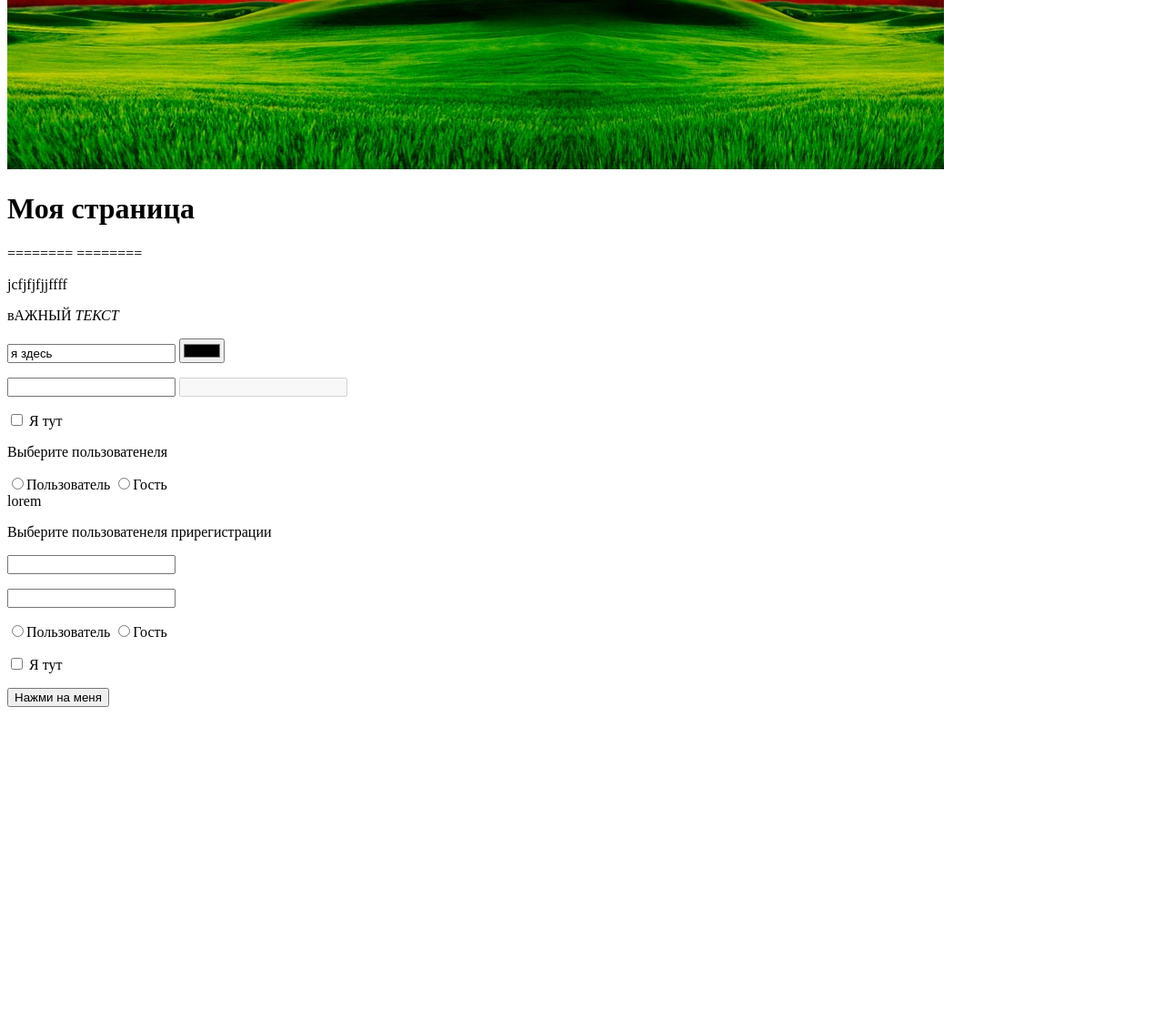
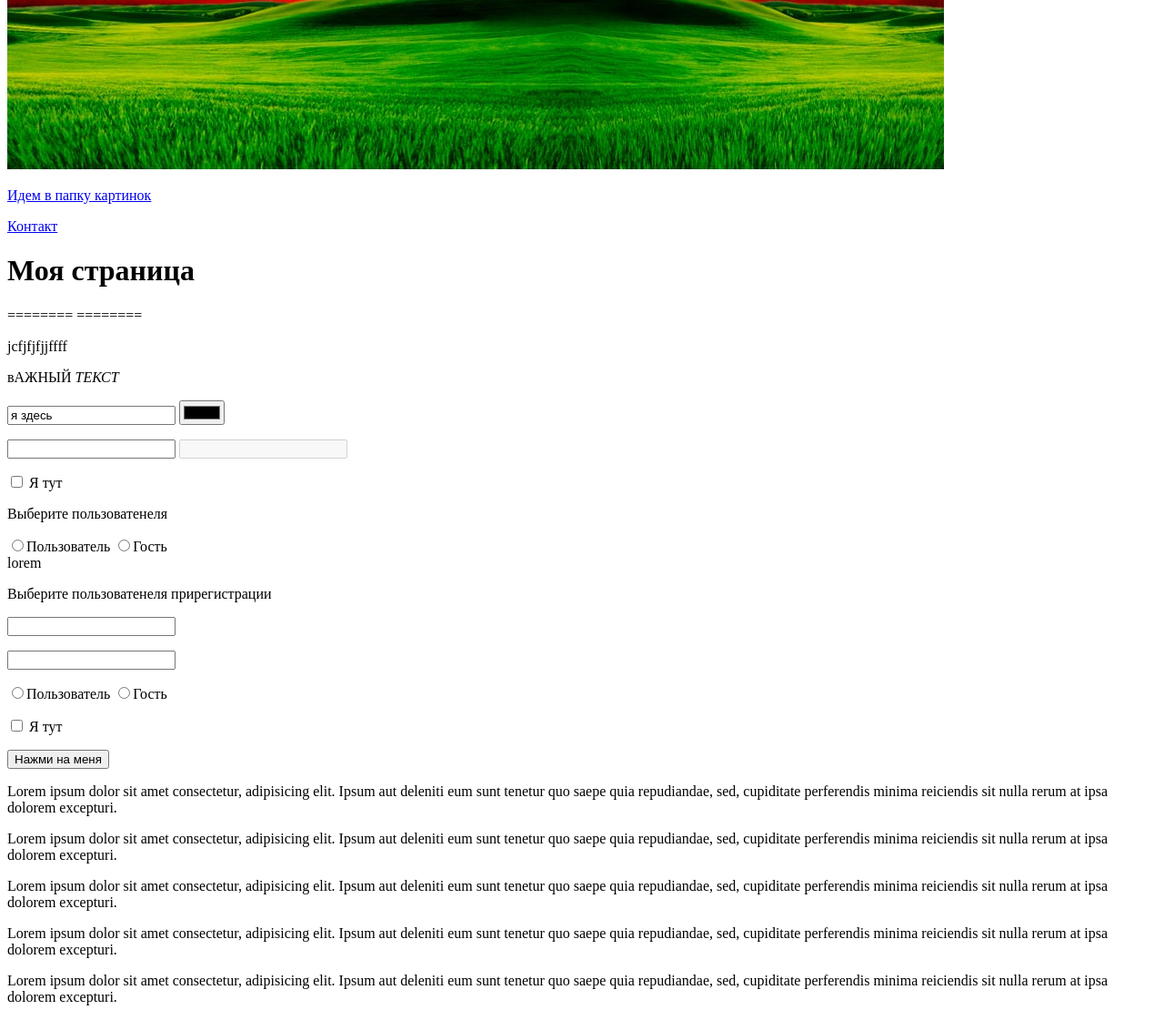
Before and after one commit to IvanGaleta/Project_HTML_5_form, a plain HTML site: page index.html in a window 1280 px wide. Shown: the part 595-1716 px from the top of the page at 91% size. Before the commit the page ends 1380 px from the top, so only its background shows below. Drawn offline with Linux system fonts and the light colour scheme.

Commit message:
Сылки

```diff
--- a/index.html
+++ b/index.html
@@ -8,6 +8,13 @@
 </head>
 <body>
     <img src="img/1556708032_1.jpg" alt="">
+    <p>
+        <a href="/img/1556708032_1.jpg">Идем в папку картинок</a>
+    </p>
+    <p>
+        <a href="/page/contacs.html">Контакт</a>
+    </p>
+
     <h1>Моя страница</h1>
     <p>======== ========</p>
     <p>jcfjfjfjjffff</p>
@@ -59,6 +66,28 @@
             <button>
                 Нажми на меня
             </button>
+            <div>
+                <p>
+                    Lorem ipsum dolor sit amet consectetur, adipisicing elit. Ipsum aut deleniti eum
+                    sunt tenetur quo saepe quia repudiandae, sed, cupiditate perferendis minima reiciendis sit nulla rerum at ipsa dolorem excepturi.
+                </p>
+                <p>
+                    Lorem ipsum dolor sit amet consectetur, adipisicing elit. Ipsum aut deleniti eum
+                    sunt tenetur quo saepe quia repudiandae, sed, cupiditate perferendis minima reiciendis sit nulla rerum at ipsa dolorem excepturi.
+                </p>
+                <p>
+                    Lorem ipsum dolor sit amet consectetur, adipisicing elit. Ipsum aut deleniti eum
+                    sunt tenetur quo saepe quia repudiandae, sed, cupiditate perferendis minima reiciendis sit nulla rerum at ipsa dolorem excepturi.
+                </p>
+                <p>
+                    Lorem ipsum dolor sit amet consectetur, adipisicing elit. Ipsum aut deleniti eum
+                    sunt tenetur quo saepe quia repudiandae, sed, cupiditate perferendis minima reiciendis sit nulla rerum at ipsa dolorem excepturi.
+                </p>
+                <p>
+                    Lorem ipsum dolor sit amet consectetur, adipisicing elit. Ipsum aut deleniti eum
+                    sunt tenetur quo saepe quia repudiandae, sed, cupiditate perferendis minima reiciendis sit nulla rerum at ipsa dolorem excepturi.
+                </p>
+            </div>
         </form>
     </div>
 </body>
```
Also changed, not shown: page/contacs.html (added, +21 -0 lines).
